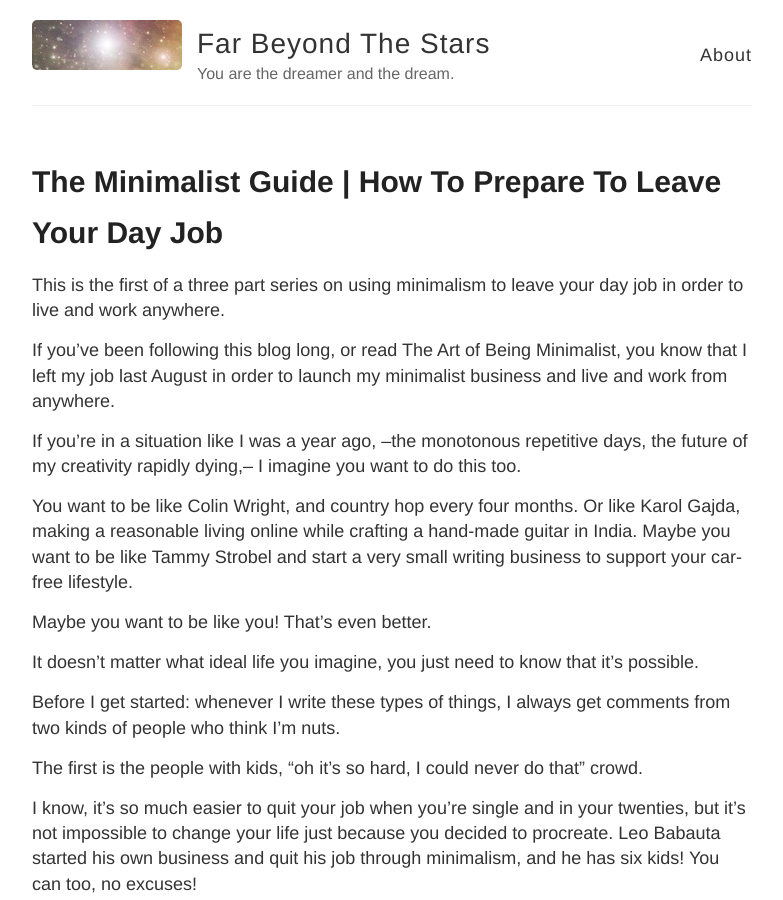
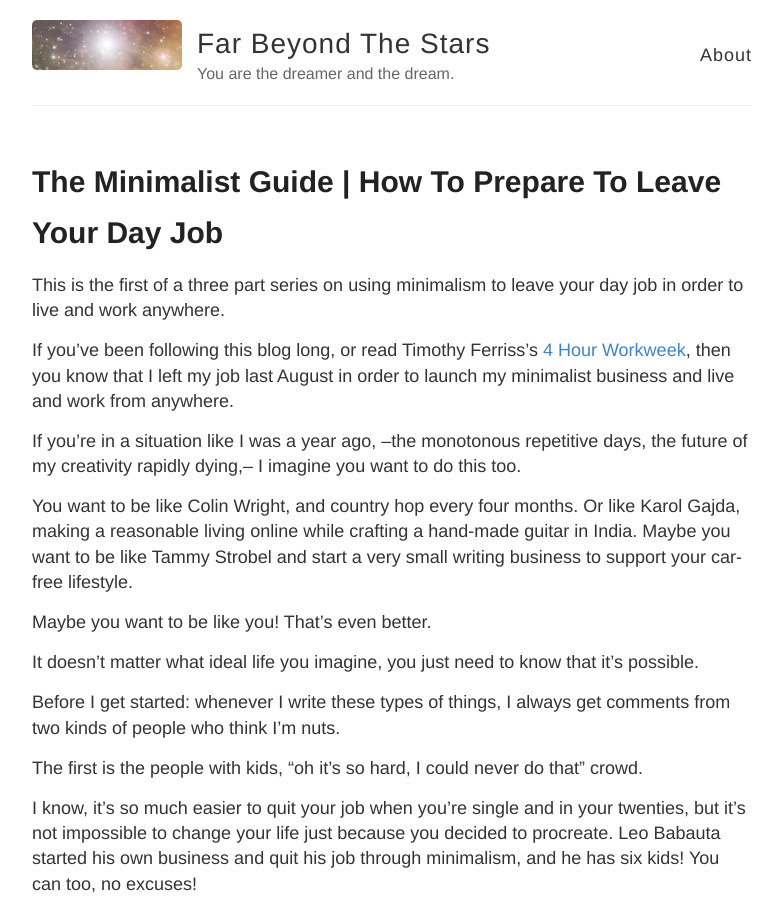
Before and after one commit to kripikroli/dev_farbeyondthestars, a Jekyll site: the page built from _posts/2015-4-6-the-minimalist-guide-how-to-prepare-to-leave-your-day-job.md, in a window 1280 px wide and 900 px high. Shown: the whole window, without its empty margins (248-1031 px from the left). Built offline with Jekyll 4.4.1, drawn with Linux system fonts in a browser that asks for light colours; Markdown is read by kramdown in place of the engine named in the settings; some of the changed text lies outside the part shown.

Commit message:
Update 2015-4-6-the-minimalist-guide-how-to-prepare-to-leave-your-day-job.md

```diff
--- a/_posts/2015-4-6-the-minimalist-guide-how-to-prepare-to-leave-your-day-job.md
+++ b/_posts/2015-4-6-the-minimalist-guide-how-to-prepare-to-leave-your-day-job.md
@@ -6,7 +6,7 @@ published: true
 
 This is the first of a three part series on using minimalism to leave your day job in order to live and work anywhere.
 <p>
-If you’ve been following this blog long, or read The Art of Being Minimalist, you know that I left my job last August in order to launch my minimalist business and live and work from anywhere.
+If you’ve been following this blog long, or read Timothy Ferriss’s <a href="http://www.runtogold.com/fourhourworkweekbook" title="Great book on productivity." target="_blank">4 Hour Workweek</a>, then you know that I left my job last August in order to launch my minimalist business and live and work from anywhere.
 <p>
 If you’re in a situation like I was a year ago, –the monotonous repetitive days, the future of my creativity rapidly dying,– I imagine you want to do this too.
 <p>
@@ -158,7 +158,7 @@ Chris Guillebeau’s Unconventional Guide to Working for Yourself.
 <p>
 Pam Slim’s book Escape from Cubicle Nation.
 <p>
-Timothy Ferriss’s The 4 Hour Work Week.
+Timothy Ferriss’s <a href="http://www.runtogold.com/fourhourworkweekbook" title="Great book on productivity." target="_blank">4 Hour Workweek</a>.
 <p>
 –
 <p>
```
